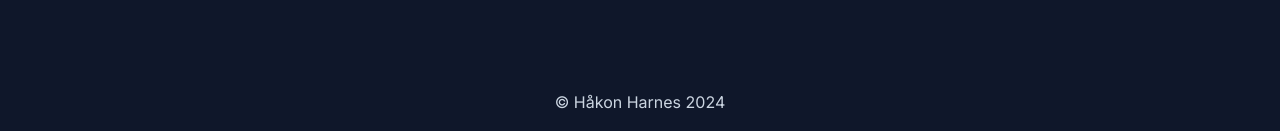
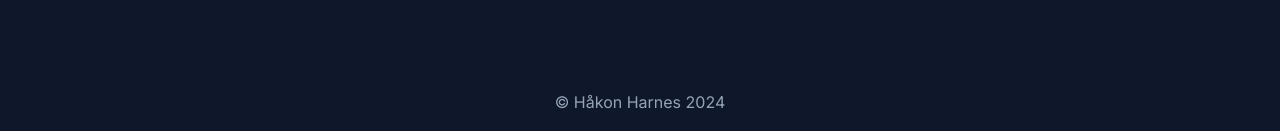
Before and after one commit to HakonHarnes/website, a Next.js app: page / in a window 1280 px wide. Shown: the part 2064-2195 px from the top of the page. Built offline with nearby package versions, Linux system fonts and the light colour scheme.

Commit message:
fix: footer text color

```diff
--- a/app/components/Footer.tsx
+++ b/app/components/Footer.tsx
@@ -1,6 +1,6 @@
 export default function Footer() {
   return (
-    <section className="flex justify-center py-5 text-slate-300 mt-28">
+    <section className="flex justify-center py-5 text-slate-400 mt-28">
       © Håkon Harnes 2024
     </section>
   );
```
